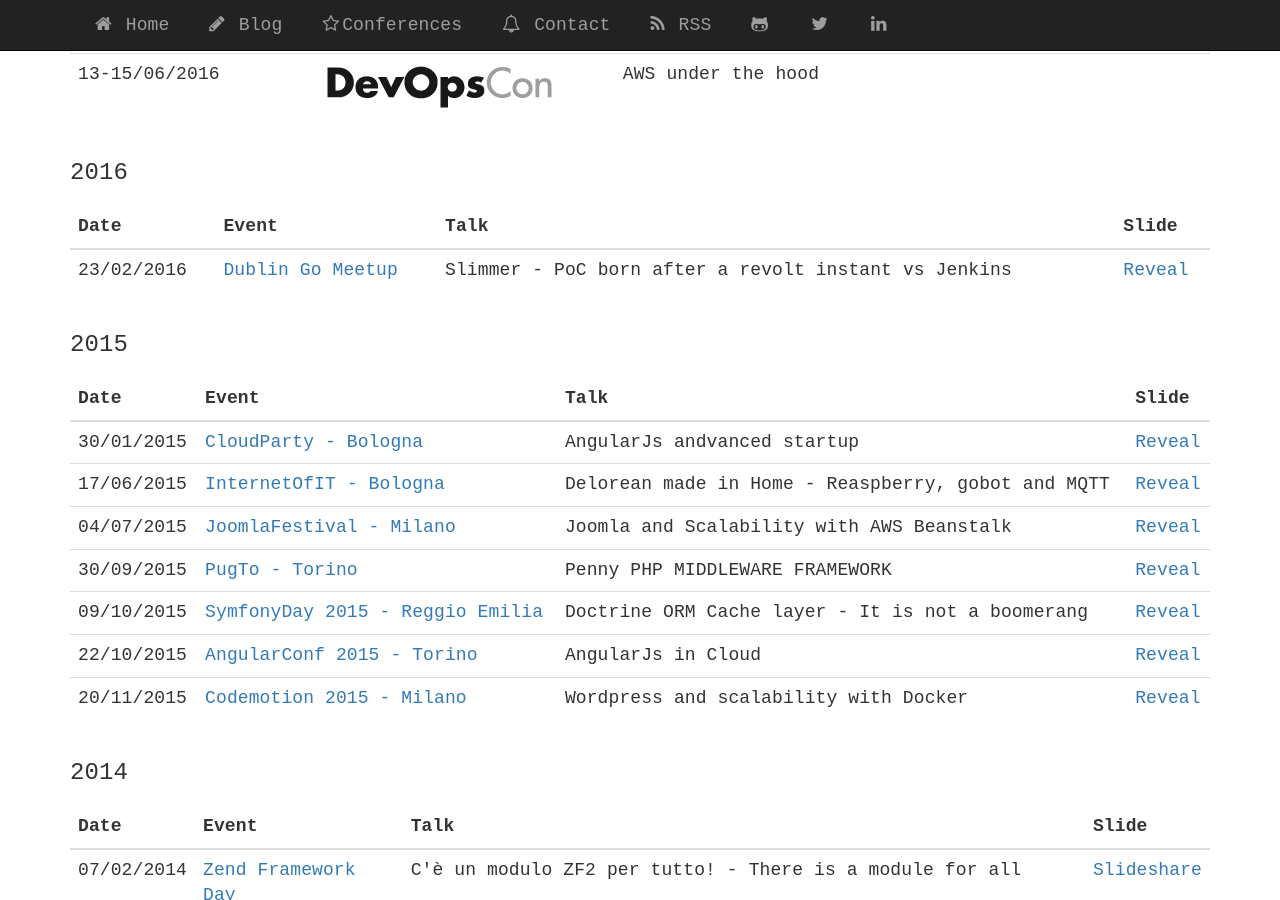
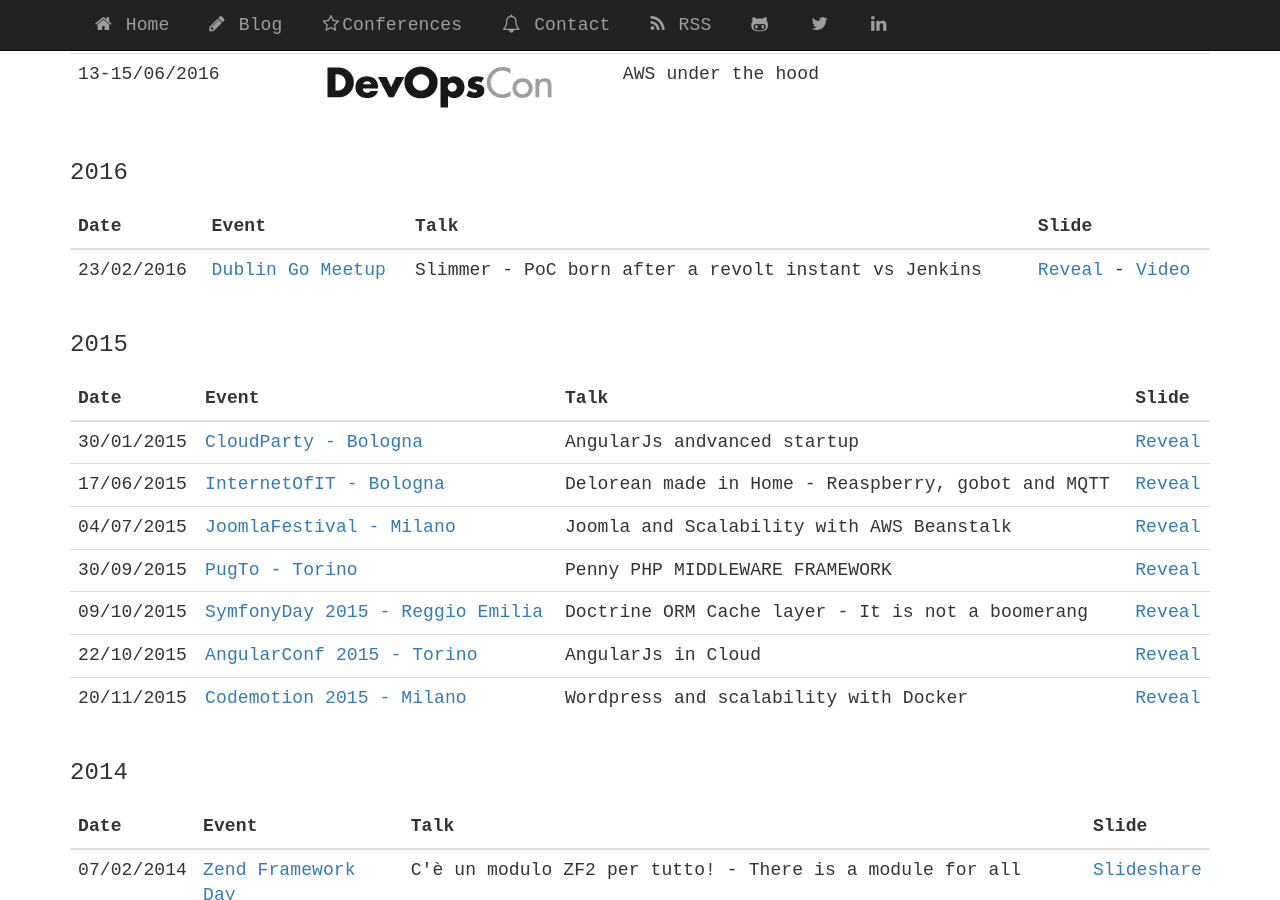
Before and after one commit to gianarb/gianarb.github.com, a Jekyll site: the page built from conferences.html, in a window 1280 px wide and 900 px high, scrolled down 475 px. Built offline with Jekyll 4.4.1, drawn with Linux system fonts in a browser that asks for light colours; nearby versions of some CDN libraries.

Commit message:
add gomeetup video

```diff
--- a/conferences.html
+++ b/conferences.html
@@ -34,7 +34,7 @@
               <td>23/02/2016</td>
               <td><a href="http://www.meetup.com/Dublin-Go-Meetup/" target="_blank">Dublin Go Meetup</a></td>
               <td>Slimmer - PoC born after a revolt instant vs Jenkins</td>
-              <td><a href="http://gianarb.it/slimmer-poc-slide/" target="_blank">Reveal</a></td>
+              <td><a href="http://gianarb.it/slimmer-poc-slide/" target="_blank">Reveal</a> - <a href="https://www.youtube.com/watch?v=CWCHT3GClMM" target="_blank">Video</a></td>
             </tr>
           </tbody>
         </table>
```
